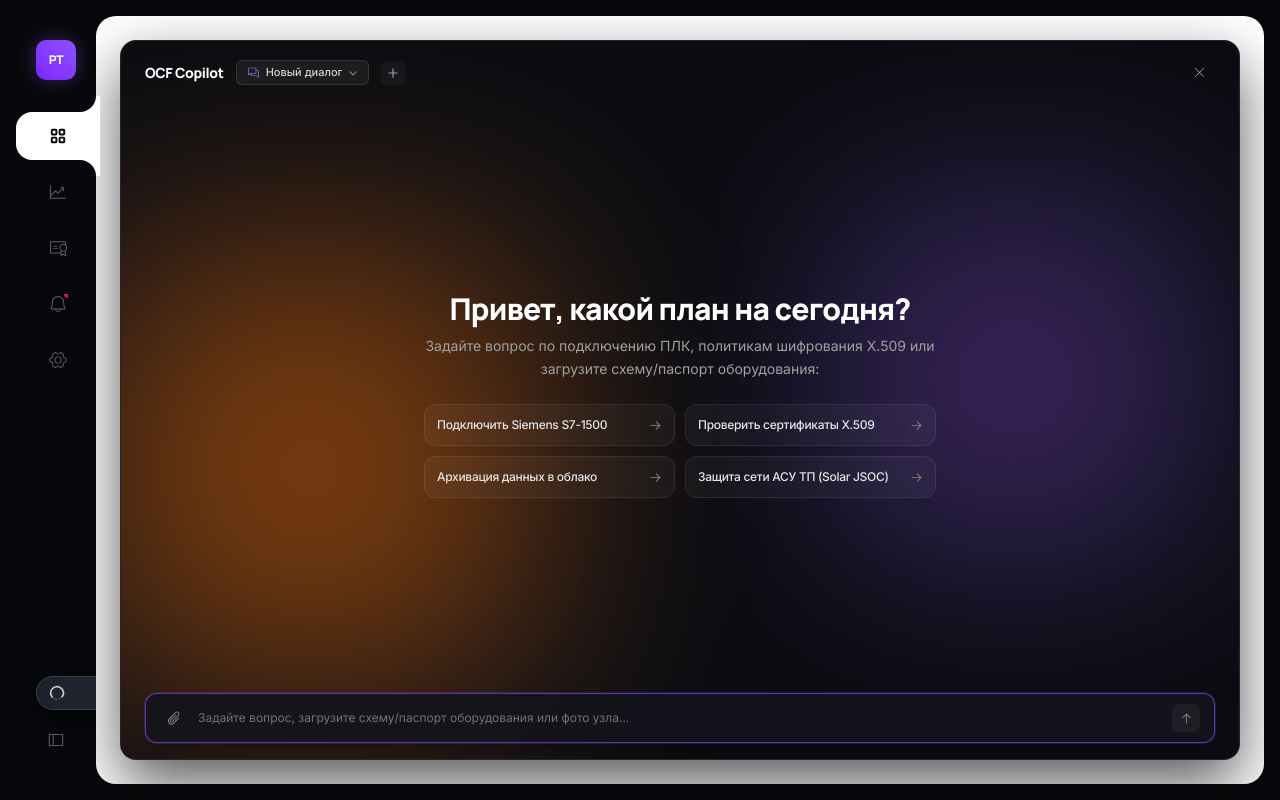
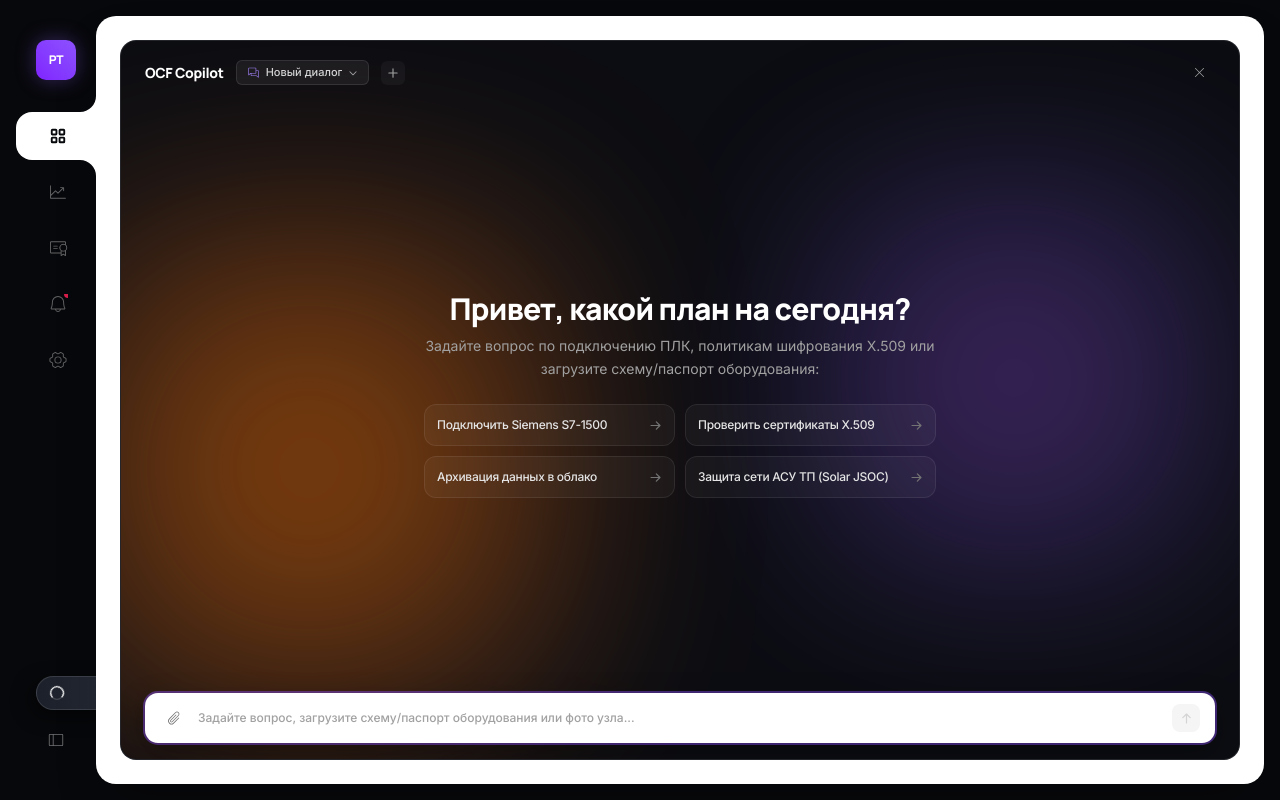
Before and after one commit to adamprogety-hub/ocf_hub_1, a Next.js app: page / in a window 1280 px wide. Both pictures are taken after a click on the element 680 px from the left and 732 px from the top of the page. Built offline with nearby package versions, Linux system fonts and the light colour scheme.

Commit message:
fix(copilot): remove heavy modal drop-shadow causing corner smudge and convert input to crisp white island

```diff
--- a/src/components/IndustrialCopilotBanner.tsx
+++ b/src/components/IndustrialCopilotBanner.tsx
@@ -523,7 +523,7 @@
           isDragging ? 'border-violet-500 ring-2 ring-violet-500/40' : 'border-white/10'
         } ${
           isExpanded
-            ? 'opacity-100 translate-y-0 scale-100 pointer-events-auto shadow-[0_24px_60px_rgba(0,0,0,0.65)]'
+            ? 'opacity-100 translate-y-0 scale-100 pointer-events-auto'
             : 'opacity-0 translate-y-8 scale-[0.97] pointer-events-none'
         }`}
       >
@@ -812,28 +812,28 @@
           </div>
 
           {/* ----------------------------------------------------------------------- */}
-          {/* FOOTER: Input Bar with Attachment Trigger (Documents & Photos)          */}
+          {/* FOOTER: Crisp White Island Input Bar (Maximum Contrast & Clean Rhythm)  */}
           {/* ----------------------------------------------------------------------- */}
           <div className="relative z-20 px-5 sm:px-6 pb-4 pt-2 shrink-0">
             {/* Pending Attachments Strip */}
             {pendingAttachments.length > 0 && (
-              <div className="mb-2 flex flex-wrap gap-2 animate-in fade-in duration-150">
+              <div className="mb-2.5 flex flex-wrap gap-2 animate-in fade-in duration-150">
                 {pendingAttachments.map((file) => (
                   <div
                     key={file.id}
-                    className="flex items-center gap-2 bg-[#191b26] border border-white/12 rounded-[8px] pl-2 pr-1.5 py-1 text-xs text-white shadow-sm"
+                    className="flex items-center gap-2 bg-white/95 border border-white/20 rounded-[8px] pl-2.5 pr-2 py-1 text-xs text-[#0f172a] shadow-md backdrop-blur-md"
                   >
                     {file.type === 'image' ? (
-                      <ImageIcon size={14} weight="light" className="text-violet-400" />
+                      <ImageIcon size={14} weight="bold" className="text-violet-600" />
                     ) : (
-                      <FileText size={14} weight="light" className="text-blue-400" />
+                      <FileText size={14} weight="bold" className="text-blue-600" />
                     )}
-                    <span className="max-w-[120px] truncate text-[11px]">{file.name}</span>
-                    <span className="text-[9px] text-neutral-400">{file.size}</span>
+                    <span className="max-w-[130px] truncate text-[11px] font-semibold">{file.name}</span>
+                    <span className="text-[10px] text-neutral-400 font-mono">{file.size}</span>
                     <button
                       type="button"
                       onClick={() => handleRemoveAttachment(file.id)}
-                      className="p-1 hover:text-rose-400 text-neutral-400 cursor-pointer"
+                      className="p-1 hover:text-rose-600 text-neutral-400 cursor-pointer transition-colors"
                       title="Удалить"
                     >
                       <X size={11} weight="bold" />
@@ -848,13 +848,13 @@
                 e.preventDefault();
                 handleSendPrompt(inputQuery);
               }}
-              className="flex items-center gap-2.5 bg-[#13151d]/90 backdrop-blur-md border border-white/10 rounded-[12px] px-3.5 py-2.5 focus-within:border-violet-500/60 focus-within:ring-1 focus-within:ring-violet-500/20 transition-all shadow-lg shadow-black/25"
+              className="flex items-center gap-2.5 bg-white rounded-[13px] px-3.5 py-2.5 shadow-[0_10px_28px_rgba(0,0,0,0.35)] focus-within:ring-2 focus-within:ring-violet-500/40 transition-all border border-white/80"
             >
               {/* Paperclip attachment button */}
               <button
                 type="button"
                 onClick={() => fileInputRef.current?.click()}
-                className="tactile-btn p-1.5 rounded-[6px] hover:bg-white/10 text-neutral-400 hover:text-white transition-colors cursor-pointer"
+                className="tactile-btn p-1.5 rounded-[7px] hover:bg-neutral-100 text-neutral-500 hover:text-neutral-900 transition-colors cursor-pointer shrink-0"
                 title="Прикрепить документы или фотографии"
               >
                 <Paperclip size={16} weight="light" />
@@ -866,7 +866,7 @@
                 value={inputQuery}
                 onChange={(e) => setInputQuery(e.target.value)}
                 placeholder="Задайте вопрос, загрузите схему/паспорт оборудования или фото узла..."
-                className="bg-transparent text-xs text-white placeholder:text-neutral-500 outline-none w-full font-sans"
+                className="bg-transparent text-xs text-[#0f172a] placeholder:text-neutral-400 outline-none w-full font-sans font-medium"
               />
 
               <button
@@ -874,8 +874,8 @@
                 disabled={(!inputQuery.trim() && pendingAttachments.length === 0) || isTyping}
                 className={`w-7 h-7 rounded-[8px] flex items-center justify-center transition-all cursor-pointer shrink-0 ${
                   (inputQuery.trim() || pendingAttachments.length > 0) && !isTyping
-                    ? 'bg-violet-600 hover:bg-violet-500 text-white shadow-sm hover:scale-105 active:scale-95'
-                    : 'bg-white/5 text-neutral-500 cursor-not-allowed'
+                    ? 'bg-violet-600 hover:bg-violet-700 text-white shadow-xs hover:scale-105 active:scale-95'
+                    : 'bg-neutral-100 text-neutral-300 cursor-not-allowed'
                 }`}
                 title="Отправить (Enter)"
               >
```
